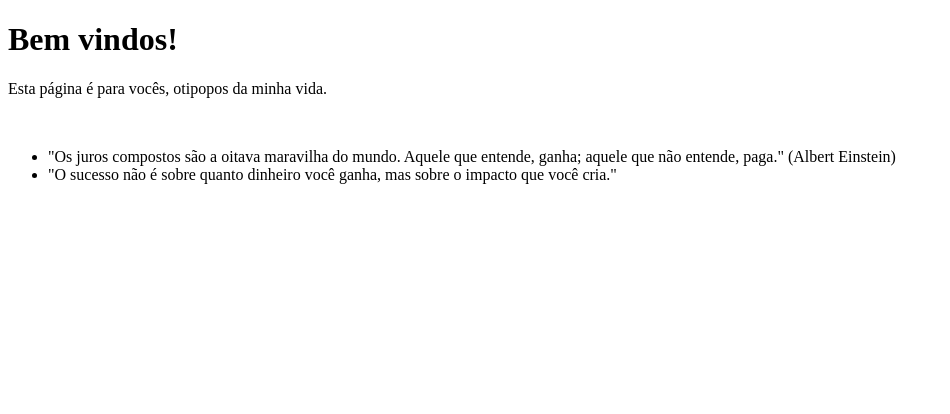
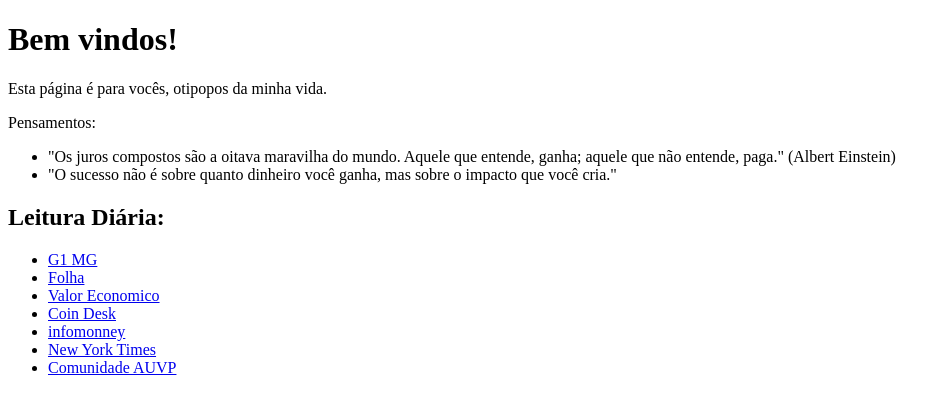
Before and after one commit to aucmr/tab-news, a Next.js app: page / in a window 1280 px wide. Shown: the top 414 px of the page, without its empty margins (0-950 px from the left). Built offline with nearby package versions, Linux system fonts and the light colour scheme.

Commit message:
feat: add daily lecture

```diff
--- a/pages/index.js
+++ b/pages/index.js
@@ -3,13 +3,58 @@ function Home() {
     <div>
       <h1>Bem vindos!</h1>
       <p>Esta página é para vocês, otipopos da minha vida.</p>
-            <br></br>
+      <p>Pensamentos:</p>
       <ul>
-                <li>"Os juros compostos são a oitava maravilha do mundo. Aquele que entende, ganha; aquele que não entende, paga." (Albert Einstein)</li>
-                <li>"O sucesso não é sobre quanto dinheiro você ganha, mas sobre o impacto que você cria."</li>
+        <li>
+          "Os juros compostos são a oitava maravilha do mundo. Aquele que
+          entende, ganha; aquele que não entende, paga." (Albert Einstein)
+        </li>
+        <li>
+          "O sucesso não é sobre quanto dinheiro você ganha, mas sobre o impacto
+          que você cria."
+        </li>
+      </ul>
+
+      <h2>Leitura Diária:</h2>
+      <ul>
+        <li>
+          <a href="https://g1.globo.com/mg/minas-gerais/" target="_blank">
+            G1 MG
+          </a>
+        </li>
+        <li>
+          <a href="https://www.folha.uol.com.br" target="_blank">
+            Folha
+          </a>
+        </li>
+        <li>
+          <a href="https://valor.globo.com/" target="_blank">
+            Valor Economico
+          </a>
+        </li>
+        <li>
+          <a href="https://www.coindesk.com/" target="_blank">
+            Coin Desk
+          </a>
+        </li>
+        <li>
+          <a href="https://www.infomoney.com.br/" target="_blank">
+            infomonney
+          </a>
+        </li>
+        <li>
+          <a href="https://www.nytimes.com/" target="_blank">
+            New York Times
+          </a>
+        </li>
+        <li>
+          <a href="https://comunidade.auvp.com.br/" target="_blank">
+            Comunidade AUVP
+          </a>
+        </li>
       </ul>
     </div>
   );
 }
 
-export default Home
+export default Home;
```
Lines whose indentation alone changed are shown as unchanged.
